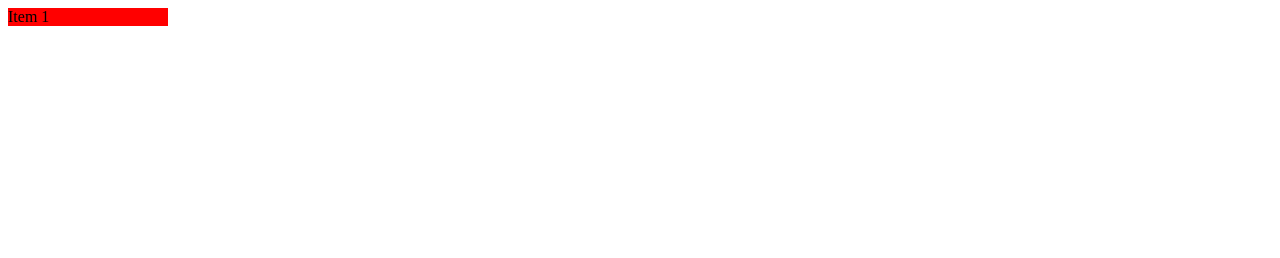
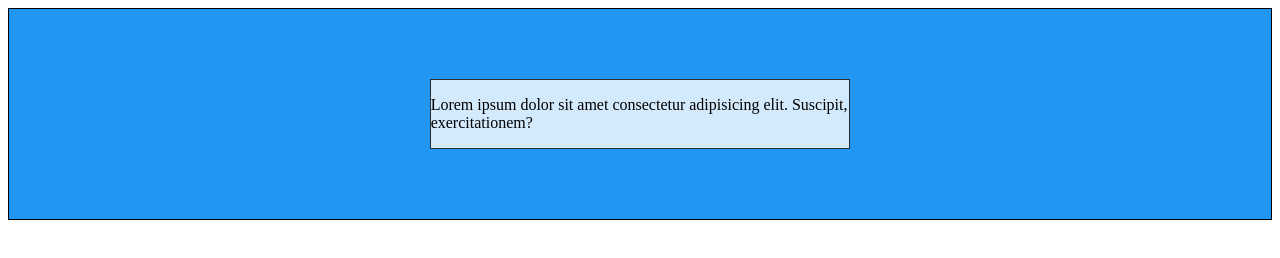
Before and after one commit to khazaddoom/CSS-Grid, a plain HTML site: page index.html in a window 1280 px wide. Drawn offline with Linux system fonts and the light colour scheme.

Commit message:
css grid learning

```diff
--- a/index.html
+++ b/index.html
@@ -9,12 +9,17 @@
 
         .container {
             display: grid;
-            grid-template-columns: 10rem 10rem;
-            grid-gap: 1.5rem;
+            grid-template-columns: 1fr 1fr 1fr;
+            grid-template-rows: 1fr 1fr 1fr;
+            border: 1px solid black;
+            background-color: #2196F3;
         }
 
         .item1 {
-            background:  red;
+            background-color: rgba(255, 255, 255, 0.8);
+            grid-column: 2/3;
+            grid-row: 2/3;
+            border: 1px solid rgba(0, 0, 0, 0.8);
         }
 
     </style>
@@ -22,7 +27,10 @@
 <body>
 
     <div class="container">
-        <div class="item1">Item 1</div>
+        <div class="item1">
+           <p>Lorem ipsum dolor sit amet consectetur
+            adipisicing elit. Suscipit, exercitationem?</p>
+        </div>
     </div>
 
 </body>
```
